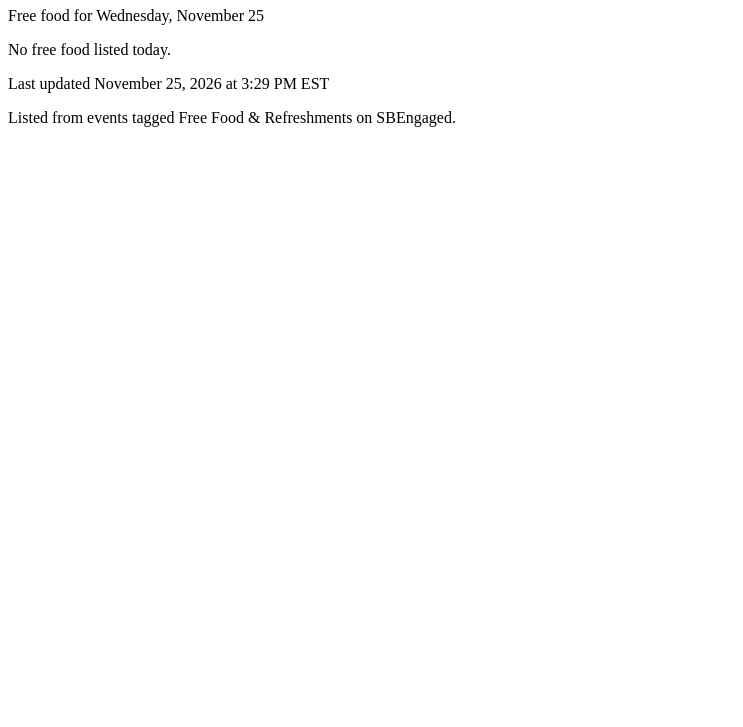
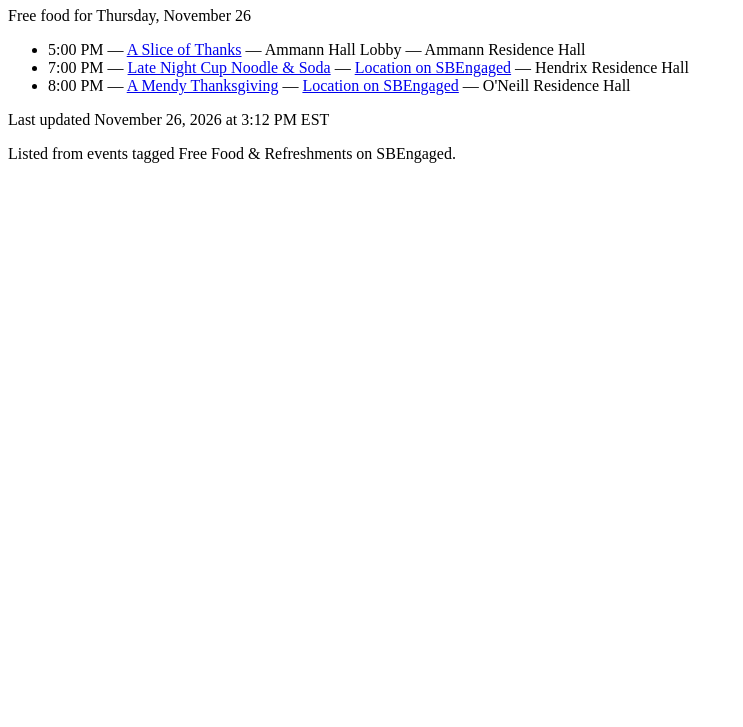
Before and after one commit to katy-ng/foodfinder, a plain HTML site: page index.html in a window 1280 px wide. Shown: the part 73-800 px from the top of the page, without its empty margins (0-743 px from the left). Drawn offline with Linux system fonts and the light colour scheme.

Commit message:
Update index.html

```diff
--- a/index.html
+++ b/index.html
@@ -8,13 +8,17 @@
 <body>
 <header>
 <h1>Food Finders</h1>
-<p>Free food for Wednesday, November 25</p>
+<p>Free food for Thursday, November 26</p>
 </header>
 <main>
-<p>No free food listed today.</p>
+<ul>
+<li><time datetime="2026-11-26T22:00:00.000Z">5:00 PM</time> — <a href="https://sbengaged.stonybrook.edu/rsvp?id=392043">A Slice of Thanks</a> — Ammann Hall Lobby — Ammann Residence Hall</li>
+<li><time datetime="2026-11-27T00:00:00.000Z">7:00 PM</time> — <a href="https://sbengaged.stonybrook.edu/rsvp?id=392759">Late Night Cup Noodle &amp; Soda</a> — <a href="https://sbengaged.stonybrook.edu/rsvp?id=392759">Location on SBEngaged</a> — Hendrix Residence Hall</li>
+<li><time datetime="2026-11-27T01:00:00.000Z">8:00 PM</time> — <a href="https://sbengaged.stonybrook.edu/rsvp?id=392749">A Mendy Thanksgiving</a> — <a href="https://sbengaged.stonybrook.edu/rsvp?id=392749">Location on SBEngaged</a> — O&#39;Neill Residence Hall</li>
+</ul>
 </main>
 <footer>
-<p>Last updated <time datetime="2026-11-25T20:29:00.513Z">November 25, 2026 at 3:29 PM EST</time></p>
+<p>Last updated <time datetime="2026-11-26T20:12:00.858Z">November 26, 2026 at 3:12 PM EST</time></p>
 <p>Listed from events tagged Free Food &amp; Refreshments on SBEngaged.</p>
 </footer>
 </body>
```
